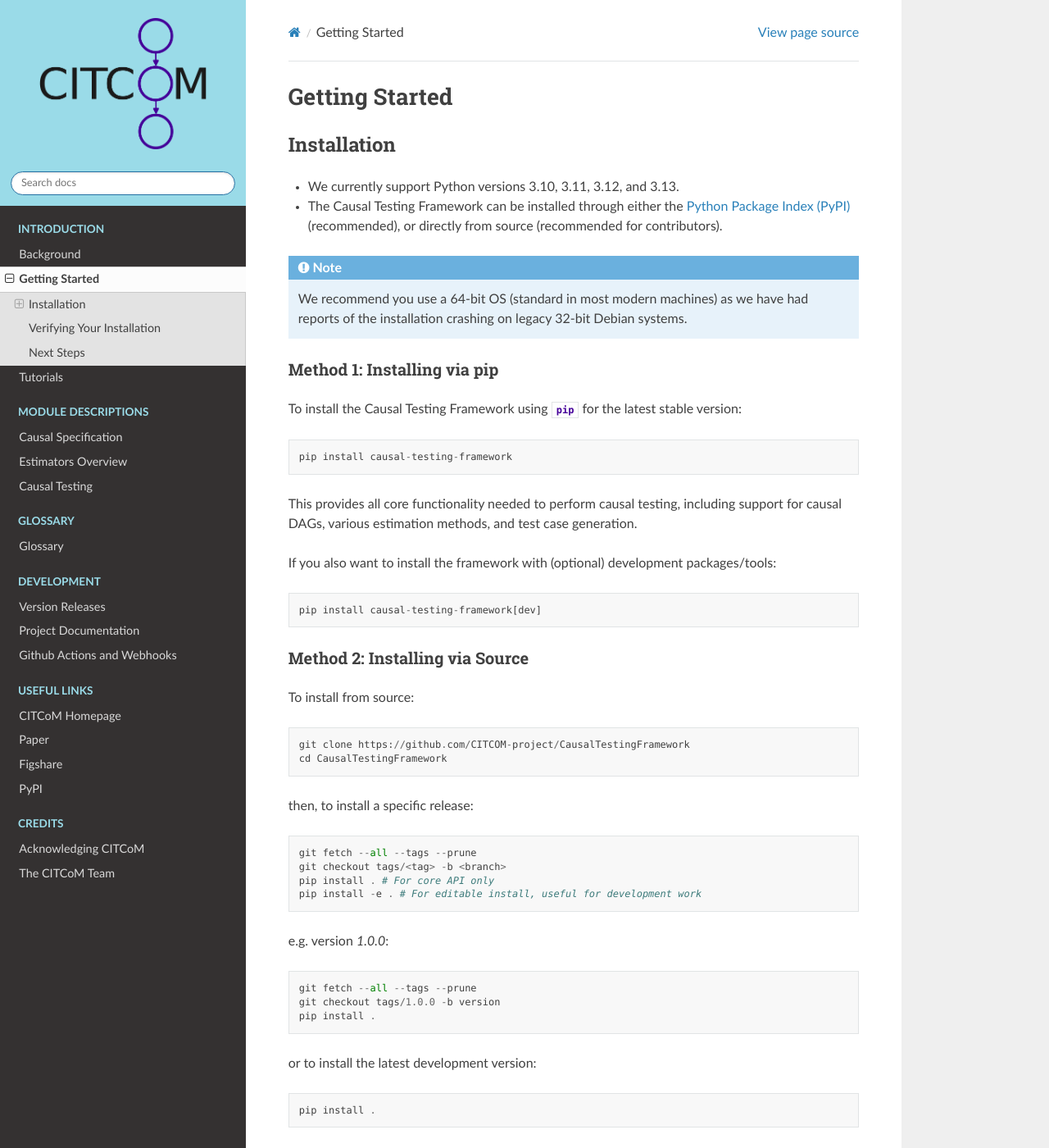
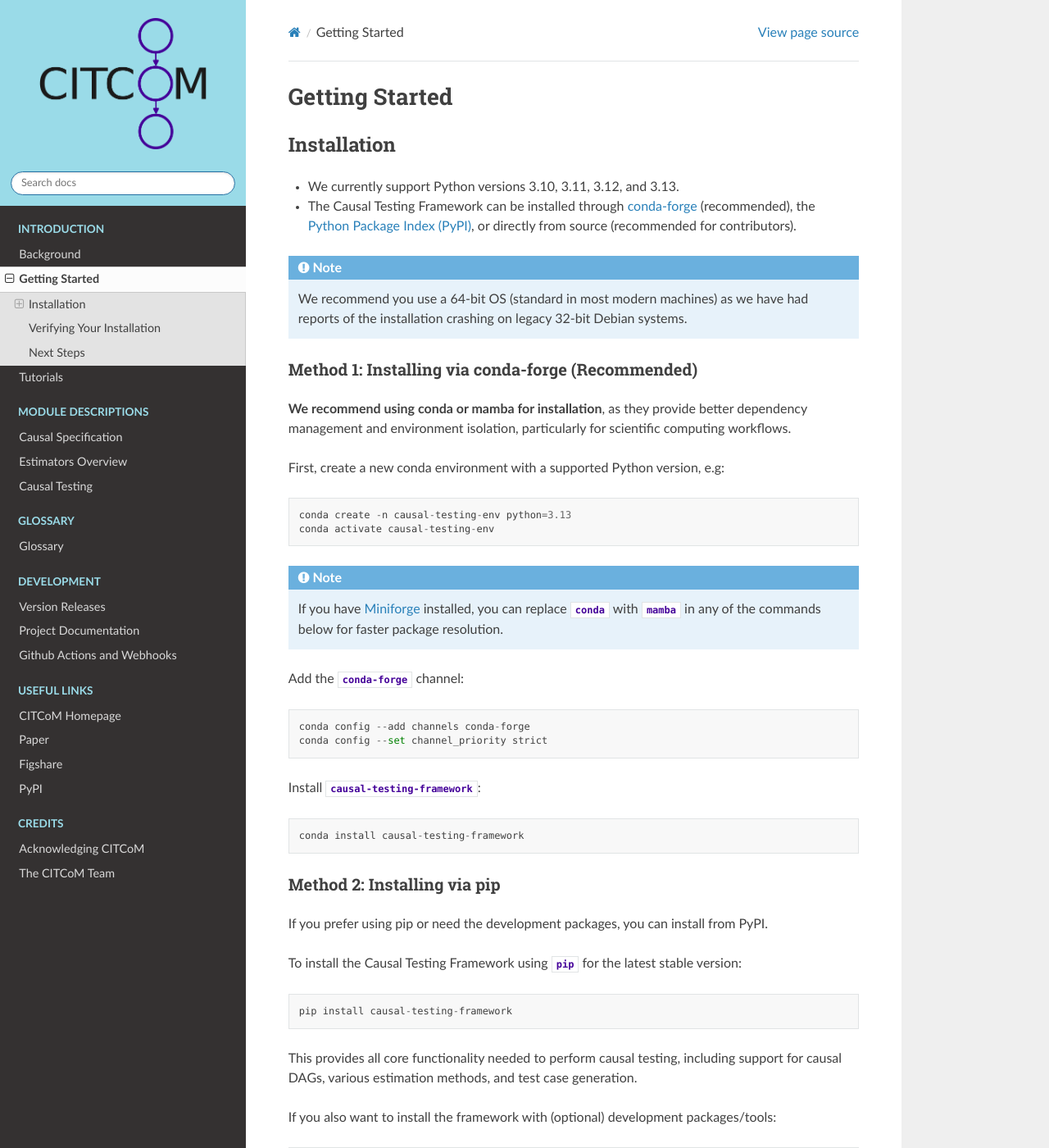
Before and after one commit to CITCOM-project/CausalTestingFramework, a Sphinx documentation site: the page built from docs/source/installation.rst, in a window 1280 px wide and 1400 px high. Shown: the whole window at 82% size. Built offline with Sphinx 7.4.7 and the Read the Docs theme 3.1.0, drawn with Linux system fonts in a browser that asks for light colours; pages that are not in the unit, such as notebooks, are missing from menus; some of the changed text lies outside the part shown.

Commit message:
add: conda-forge to docs

```diff
--- a/docs/source/installation.rst
+++ b/docs/source/installation.rst
@@ -5,15 +5,41 @@ Installation
 -----------------
 * We currently support Python versions 3.10, 3.11, 3.12, and 3.13.
 
-* The Causal Testing Framework can be installed through either the `Python Package Index (PyPI)`_ (recommended), or directly from source (recommended for contributors).
+* The Causal Testing Framework can be installed through `conda-forge`_ (recommended), the `Python Package Index (PyPI)`_, or directly from source (recommended for contributors).
 
-.. _Python Package Index (PyPI): https://dl.acm.org/doi/10.1145/3607184
+.. _conda-forge: https://anaconda.org/conda-forge/causal-testing-framework
+.. _Python Package Index (PyPI): https://pypi.org/project/causal-testing-framework/
 
 .. note::
    We recommend you use a 64-bit OS (standard in most modern machines) as we have had reports of the installation crashing on legacy 32-bit Debian systems.
 
-Method 1: Installing via pip
+Method 1: Installing via conda-forge (Recommended)
+...................................................
+
+**We recommend using conda or mamba for installation**, as they provide better dependency management and environment isolation, particularly for scientific computing workflows.
+
+First, create a new conda environment with a supported Python version, e.g::
+
+    conda create -n causal-testing-env python=3.13
+    conda activate causal-testing-env
+
+.. note::
+   If you have `Miniforge <https://conda-forge.org/download/>`_ installed, you can replace :code:`conda` with :code:`mamba` in any of the commands below for faster package resolution.
+
+Add the :code:`conda-forge` channel::
+
+    conda config --add channels conda-forge
+    conda config --set channel_priority strict
+
+Install :code:`causal-testing-framework`::
+
+    conda install causal-testing-framework
+
+
+Method 2: Installing via pip
 ..............................
+
+If you prefer using pip or need the development packages, you can install from PyPI.
 
 To install the Causal Testing Framework using :code:`pip` for the latest stable version::
 
@@ -26,10 +52,10 @@ If you also want to install the framework with (optional) development packages/t
     pip install causal-testing-framework[dev]
 
 
-Method 2: Installing via Source
-...............................
+Method 3: Installing via Source (For Developers/Contributors)
+...............................................................
 
-To install from source::
+If you're planning to contribute to the project or need an editable installation for development, you can install directly from source::
 
     git clone https://github.com/CITCOM-project/CausalTestingFramework
     cd CausalTestingFramework
```
Also changed, not shown: README.md (+34 -11 lines).
